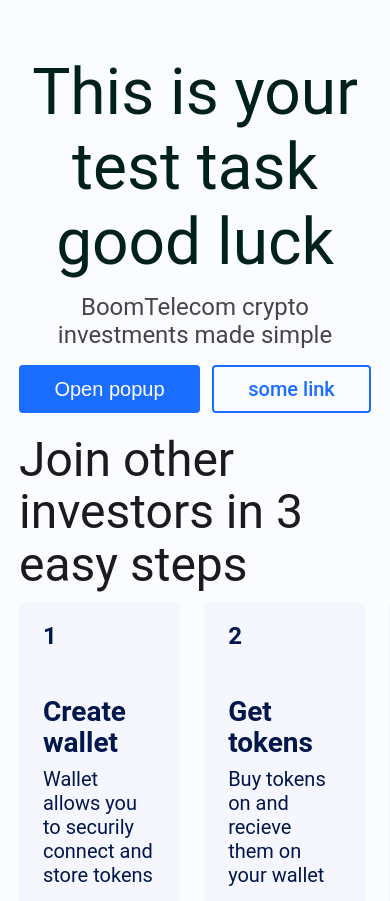
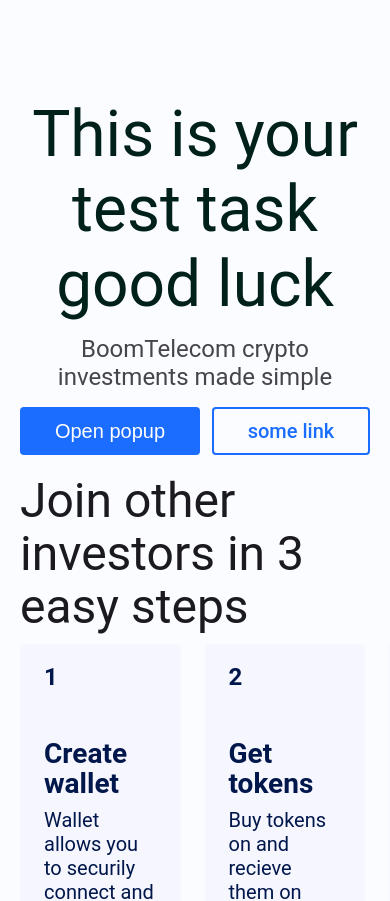
Before and after one commit to nklazuta/test-project, a React (Create React App) app: page / in a window 390 px wide. Shown: the top 901 px of the page. Built offline with nearby package versions, Linux system fonts and the light colour scheme.

Commit message:
feat: добавить стили компоненту App для 960px

```diff
--- a/src/components/App/App.css
+++ b/src/components/App/App.css
@@ -1,3 +1,9 @@
 .App {
   padding: 14.44% 4.86% 5.97%;
 }
+
+@media screen and (max-width: 1150px) {
+  .App {
+    padding: 98px 20px 63px;
+  }
+}
```
